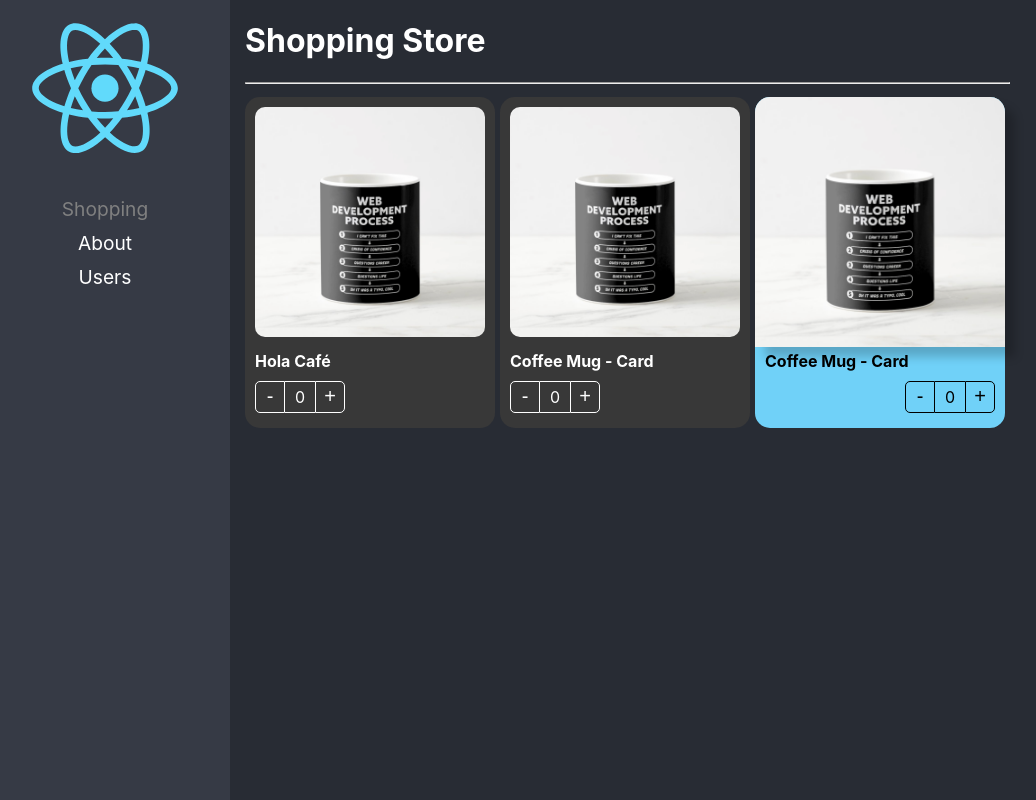
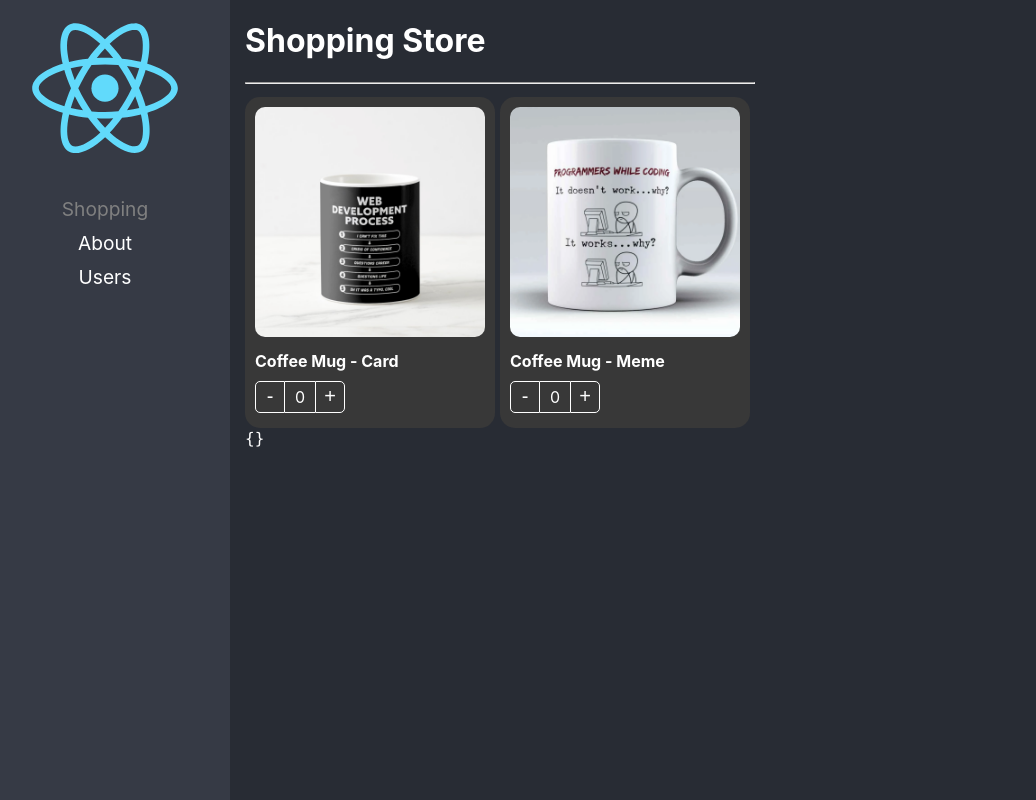
Before and after one commit to ExactusEduardo/react-adv, a React (Create React App) app: page /home in a window 1280 px wide. Shown: the whole page, without its empty margins (20-1056 px from the left). Built offline with nearby package versions, Linux system fonts and the light colour scheme.

Commit message:
Control props implementado

```diff
--- a/src/02-component-patterns/components/ProductCard.tsx
+++ b/src/02-component-patterns/components/ProductCard.tsx
@@ -1,7 +1,7 @@
 import { createContext } from 'react';
 
 import { useProduct } from '../hooks/useProduct';
-import { ProductContextProps, Product } from '../interfaces/interfaces';
+import { ProductContextProps, Product, onChangeArgs } from '../interfaces/interfaces';
 
 import styles from '../styles/styles.module.css';
 
@@ -13,10 +13,11 @@
   children?: React.ReactElement | React.ReactElement[];
   className?: string;
   style?: React.CSSProperties;
-
+  onChange?: ( args: onChangeArgs ) => void;
+  value?: number;
 }
-export const ProductCard = ({ children, product, className, style }: Props) => {
-  const { counter, increaseBy } = useProduct();
+export const ProductCard = ({ children, product, className, style, onChange, value }: Props) => {
+  const { counter, increaseBy } = useProduct( { onChange, product, value } );
   return (
     <Provider value= {{
         counter,
--- /dev/null
+++ b/src/02-component-patterns/data/product.ts
@@ -0,0 +1,13 @@
+import { Product } from "../interfaces/interfaces";
+
+const product1 = {
+    id: '1',
+    title: 'Coffee Mug - Card',
+    img: './coffee-mug.png'
+  }
+  const product2 = {
+    id: '2',
+    title: 'Coffee Mug - Meme',
+    img: './coffee-mug2.png'
+  }
+  export const products: Product[] = [ product1, product2 ];
--- a/src/02-component-patterns/hooks/useProduct.ts
+++ b/src/02-component-patterns/hooks/useProduct.ts
@@ -1,13 +1,30 @@
-import { useState } from "react";
+import { useEffect, useRef, useState } from "react";
+import { onChangeArgs, Product } from "../interfaces/interfaces";
 
-export const useProduct = () => {
+interface useProductArgs {
+  product: Product;
+  onChange?: ( args: onChangeArgs ) => void;
+  value?: number;
+}
 
-    const [ counter, setCounter ] = useState( 0 );
+export const useProduct = ( { onChange, product, value = 0 } : useProductArgs ) => {
+    const [ counter, setCounter ] = useState( value );
+
+    const isControlled = useRef( !!onChange );
 
     const increaseBy = ( value: number ) => {
-      setCounter( prev => Math.max( prev + value, 0) );
+      if ( isControlled.current ) {
+        return onChange!({ count: value, product });
+      }
+
+      const newValue = Math.max( counter + value, 0);
+      setCounter( newValue );
+
+      onChange && onChange({ count: newValue, product });
     }
-
+    useEffect(() => {
+      setCounter( value );
+    }, [value]);
     return {
         counter,
         increaseBy
--- /dev/null
+++ b/src/02-component-patterns/hooks/useShoppingCart.ts
@@ -0,0 +1,26 @@
+import { useState } from "react";
+
+import { Product, ProductInCart } from "../interfaces/interfaces";
+
+export const useShoppingCart = () => {
+    const [ shoppingCart, setShoppingCart ] = useState< { [key:string]: ProductInCart } >( {} );
+    const onProductCountChange = ( { count, product }: { count: number, product: Product } ) => {
+          setShoppingCart( oldShoppingCart => {
+            const productInCart: ProductInCart = oldShoppingCart[product.id] || { ...product, count: 0 };
+            if ( Math.max( productInCart.count + count, 0 ) > 0 ) {
+              productInCart.count += count;
+              return {
+                ...oldShoppingCart,
+                [product.id]: productInCart
+              }
+            }
+            // Borrar producto
+            const { [product.id]: toDelete, ...rest } = oldShoppingCart;
+            return { ...rest };
+        });
+    };
+    return {
+        shoppingCart,
+        onProductCountChange
+    }
+}
--- a/src/02-component-patterns/pages/ShoppingPage.tsx
+++ b/src/02-component-patterns/pages/ShoppingPage.tsx
@@ -1,12 +1,12 @@
 import { ProductButtons, ProductCard, ProductImage, ProductTitle } from "../components"
+
+import { useShoppingCart } from "../hooks/useShoppingCart";
+import { products } from "../data/product";
+
 import '../styles/custom-styles.css';
 
-const product = {
-  id: '1',
-  title: 'Coffee Mug - Card',
-  img: './coffee-mug.png'
-}
 export const ShoppingPage = () => {
+  const { shoppingCart, onProductCountChange } = useShoppingCart();
   return (
     <div>
         <h1>Shopping Store</h1>
@@ -16,28 +16,47 @@
           flexDirection: 'row',
           flexWrap: 'wrap'
         }}>
+          {
+            products.map( product => (
+                <ProductCard  key={ product.id }
+                              product={ product }
+                              className="bg-dark text-white"
+                              value={ shoppingCart[product.id]?.count || 0 }
+                              onChange={ ( evento ) => onProductCountChange( evento ) }
+                              >
+                  <ProductImage className="custom-image" />
+                  <ProductTitle className="text-bold" />
+                  <ProductButtons className="custom-buttons" />
+                </ProductCard>
+            ))
+          }
+        </div>
+        <div className="shopping-cart">
+            {
+              Object.entries( shoppingCart ).map( ([ key, product ]) => (
+                  <ProductCard  key = { product.id }
+                                product={ product }
+                                className="bg-dark text-white"
+                                style={{ width: '100px'}}
+                                value={ product.count }
+                                onChange={ ( evento ) => onProductCountChange( evento ) } >
+                    <ProductImage className="custom-image" style={{ boxShadow: '10px 10px 10px rgba( 0, 0, 0, 0.2 )' }}/>
+                    <ProductButtons
+                        className="custom-buttons"
+                        style={{
+                          display: 'flex',
+                          justifyContent: 'center'
+                        }}
+                      />
+                </ProductCard>
+              ))
+            }
+        </div>
 
-          <ProductCard product={ product } className="bg-dark text-white">
-            <ProductCard.Image className="custom-image" />
-            <ProductCard.Title title={ 'Hola Café' } className="text-bold" />
-            <ProductCard.Buttons  className="custom-buttons" />
-          </ProductCard>
-
-          <ProductCard product={ product } className="bg-dark text-white">
-            <ProductImage className="custom-image" />
-            <ProductTitle className="text-bold" />
-            <ProductButtons className="custom-buttons" />
-          </ProductCard>
-
-          <ProductCard product={ product } style={{ backgroundColor: '#70D1F8' }} >
-            <ProductImage style={{ boxShadow: '10px 10px 10px rgb( 0, 0, 0, 0.2 )' }}/>
-            <ProductTitle style={{ fontWeight: 'bold' }}/>
-            <ProductButtons  style={{
-              display: 'flex',
-              justifyContent: "end"
-            }}/>
-          </ProductCard>
-
+        <div>
+          <code>
+            { JSON.stringify(shoppingCart, null, 5 ) }
+          </code>
         </div>
     </div>
   )
--- a/src/02-component-patterns/styles/custom-styles.css
+++ b/src/02-component-patterns/styles/custom-styles.css
@@ -16,3 +16,8 @@
     color: white;
     border-color: white;
 }
+.shopping-cart {
+    position: fixed;
+    right: 10px;
+    top: 0px;
+}
```
Also changed, not shown: src/02-component-patterns/interfaces/interfaces.ts (+9 -0 lines), public/coffee-mug2.png (added).
